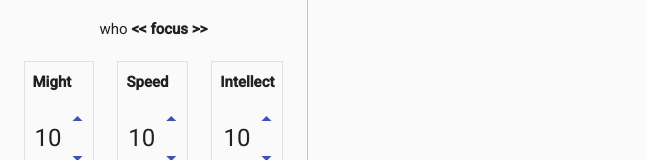
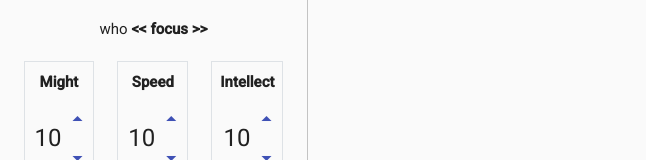
Before and after one commit to jacob-keller/cypher-companion, an Angular app: page /notes in a window 1280 px wide. Shown: the part 151-311 px from the top of the page, without its empty margins (0-646 px from the left). Built offline with nearby package versions, Linux system fonts and the light colour scheme; some icons are missing.

Commit message:
attributes: align pool name to center
Signed-off-by: Jacob Keller <jacob.keller@gmail.com>

```diff
--- a/src/app/character/summary/attribute-pool/attribute-pool.component.html
+++ b/src/app/character/summary/attribute-pool/attribute-pool.component.html
@@ -4,7 +4,7 @@
   class="d-inline-flex flex-column g-1 p-1 m-1 border"
   *ngIf="pool"
 >
-  <h4 class="m-1"><strong>{{ pool.name }}</strong></h4>
+  <h4 class="m-1 text-center"><strong>{{ pool.name }}</strong></h4>
   <div class="hstack">
     <h1 class="m-1 flex-grow-1 text-end">{{ pool.current }}</h1>
     <div class="btn-group-vertical">
```
